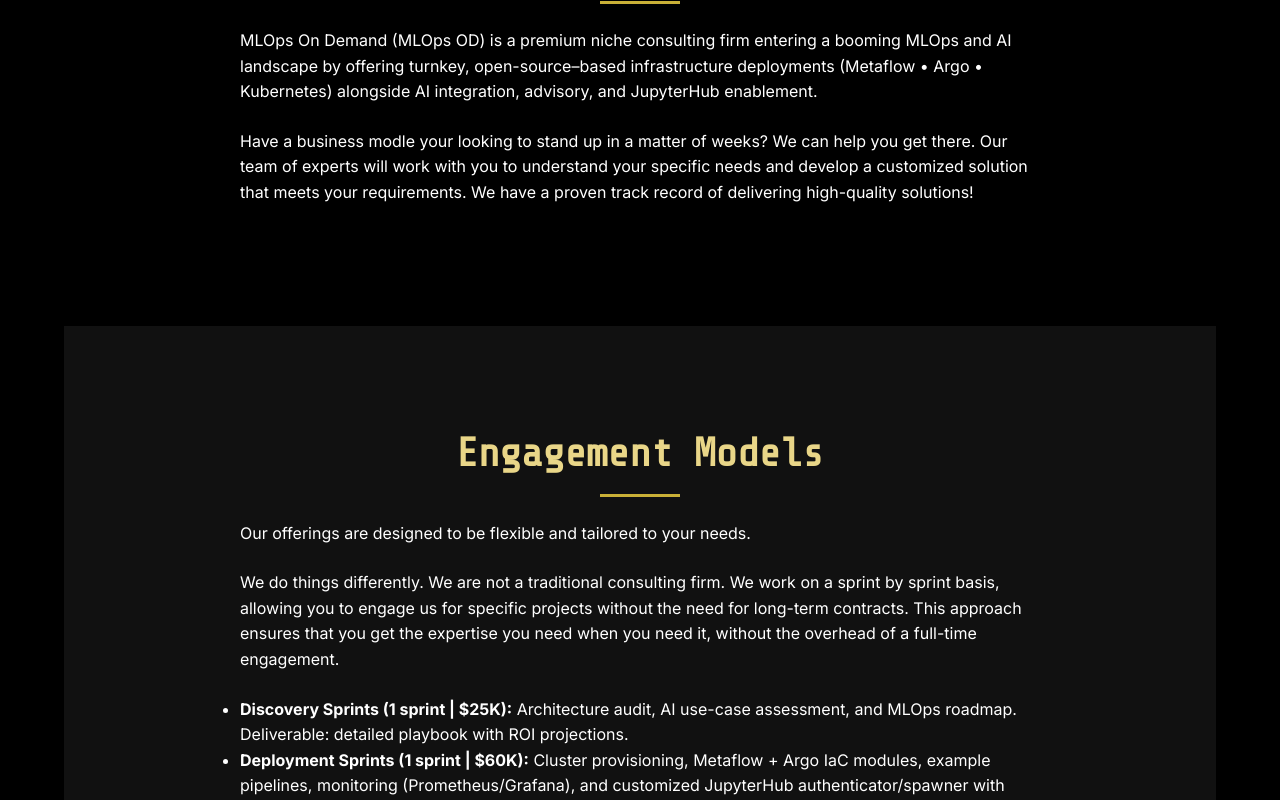
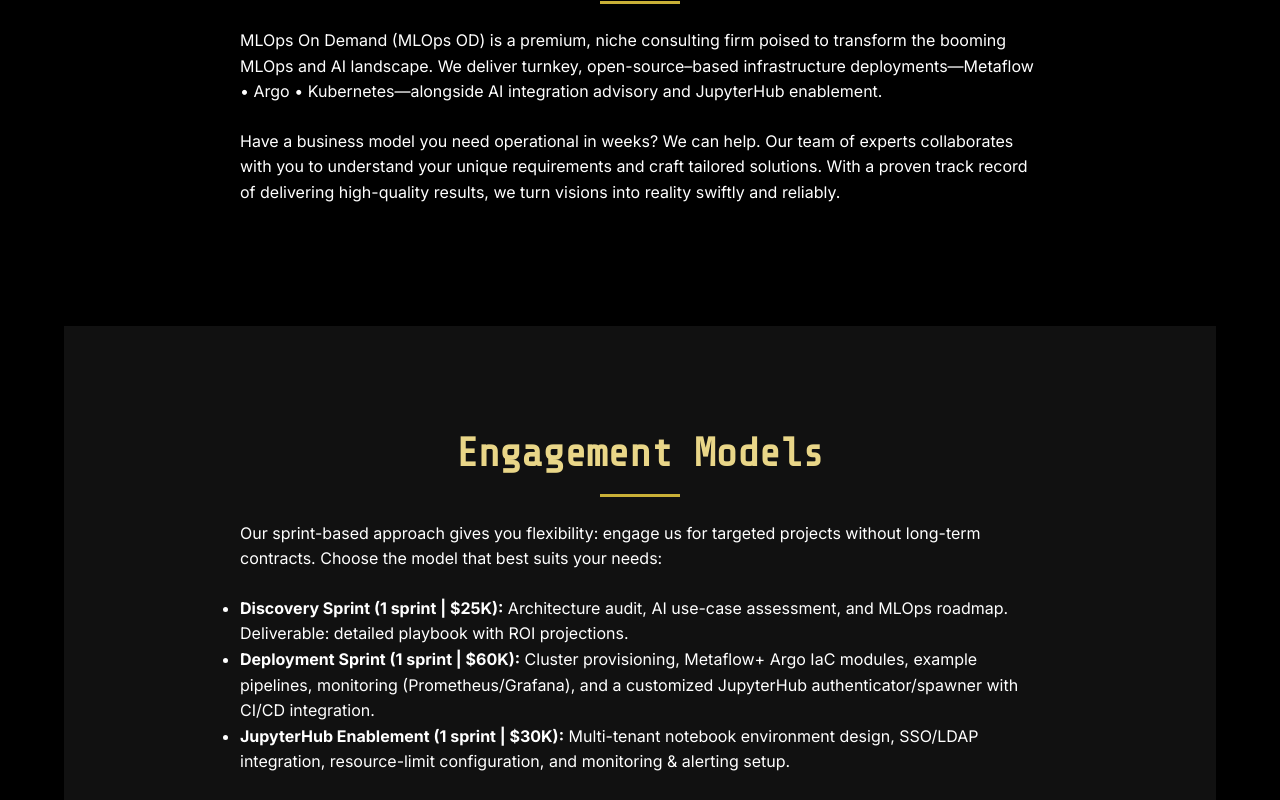
Before and after one commit to t-houssian/mlopsod, a Next.js app: page /about in a window 1280 px wide. Shown: the part 280-1080 px from the top of the page. Built offline with nearby package versions, Linux system fonts and the light colour scheme.

Commit message:
about page revamped

```diff
--- a/pages/about.js
+++ b/pages/about.js
@@ -10,52 +10,44 @@
       <section className="section">
         <h2>About MLOps On Demand</h2>
         <p>
-          MLOps On Demand (MLOps OD) is a premium niche consulting firm entering
-          a booming MLOps and AI landscape by offering turnkey,
-          open-source–based infrastructure deployments (Metaflow • Argo • Kubernetes)
-          alongside AI integration, advisory, and JupyterHub enablement.
+          MLOps On Demand (MLOps OD) is a premium, niche consulting firm poised to transform the
+          booming MLOps and AI landscape. We deliver turnkey, open-source–based infrastructure
+          deployments&mdash;Metaflow &bull; Argo &bull; Kubernetes&mdash;alongside AI integration
+          advisory and JupyterHub enablement.
         </p>
         <p>
-            Have a business modle your looking to stand up in a matter of weeks?
-            We can help you get there. Our team of experts will work with you to
-            understand your specific needs and develop a customized solution that
-            meets your requirements. We have a proven track record of delivering
-            high-quality solutions!
+          Have a business model you need operational in weeks? We can help. Our team of experts
+          collaborates with you to understand your unique requirements and craft tailored solutions.
+          With a proven track record of delivering high-quality results, we turn visions into reality
+          swiftly and reliably.
         </p>
       </section>
 
       <section className="section">
         <h2>Engagement Models</h2>
         <p>
-          Our offerings are designed to be flexible and tailored to your needs.
-        </p>
-        <p>
-          We do things differently. We are not a traditional consulting firm. We work
-          on a sprint by sprint basis, allowing you to engage us for specific projects
-          without the need for long-term contracts. This approach ensures that you get
-          the expertise you need when you need it, without the overhead of a full-time
-          engagement.
+          Our sprint-based approach gives you flexibility: engage us for targeted projects without
+          long-term contracts. Choose the model that best suits your needs:
         </p>
         <ul>
           <li>
-            <strong>Discovery Sprints (1 sprint | $25K):</strong> Architecture audit,
-            AI use-case assessment, and MLOps roadmap. Deliverable: detailed playbook
-            with ROI projections.
+            <strong>Discovery Sprint (1 sprint | $25K):</strong> Architecture audit, AI use-case
+            assessment, and MLOps roadmap. Deliverable: detailed playbook with ROI projections.
           </li>
           <li>
-            <strong>Deployment Sprints (1 sprint | $60K):</strong> Cluster provisioning,
-            Metaflow + Argo IaC modules, example pipelines, monitoring
-            (Prometheus/Grafana), and customized JupyterHub authenticator/spawner with CI/CD.
+            <strong>Deployment Sprint (1 sprint | $60K):</strong> Cluster provisioning, Metaflow+
+            Argo IaC modules, example pipelines, monitoring (Prometheus/Grafana), and a customized
+            JupyterHub authenticator/spawner with CI/CD integration.
           </li>
           <li>
-            <strong>JupyterHub Enablement (1 sprint | $30K):</strong> Multi-tenant
-            notebook design, SSO/LDAP integration, resource limit configuration,
-            and monitoring & alerting setup.
+            <strong>JupyterHub Enablement (1 sprint | $30K):</strong> Multi-tenant notebook
+            environment design, SSO/LDAP integration, resource-limit configuration, and
+            monitoring & alerting setup.
           </li>
         </ul>
         <p>
-          Our mission is to empower SaaS startups to operationalize ML and AI at
-          cloud-scale using vendor-agnostic, open-source tooling.
+          Our mission is to empower SaaS startups to operationalize ML and AI at cloud scale
+          using vendor-agnostic, open-source tooling.
         </p>
       </section>
     </>
```
